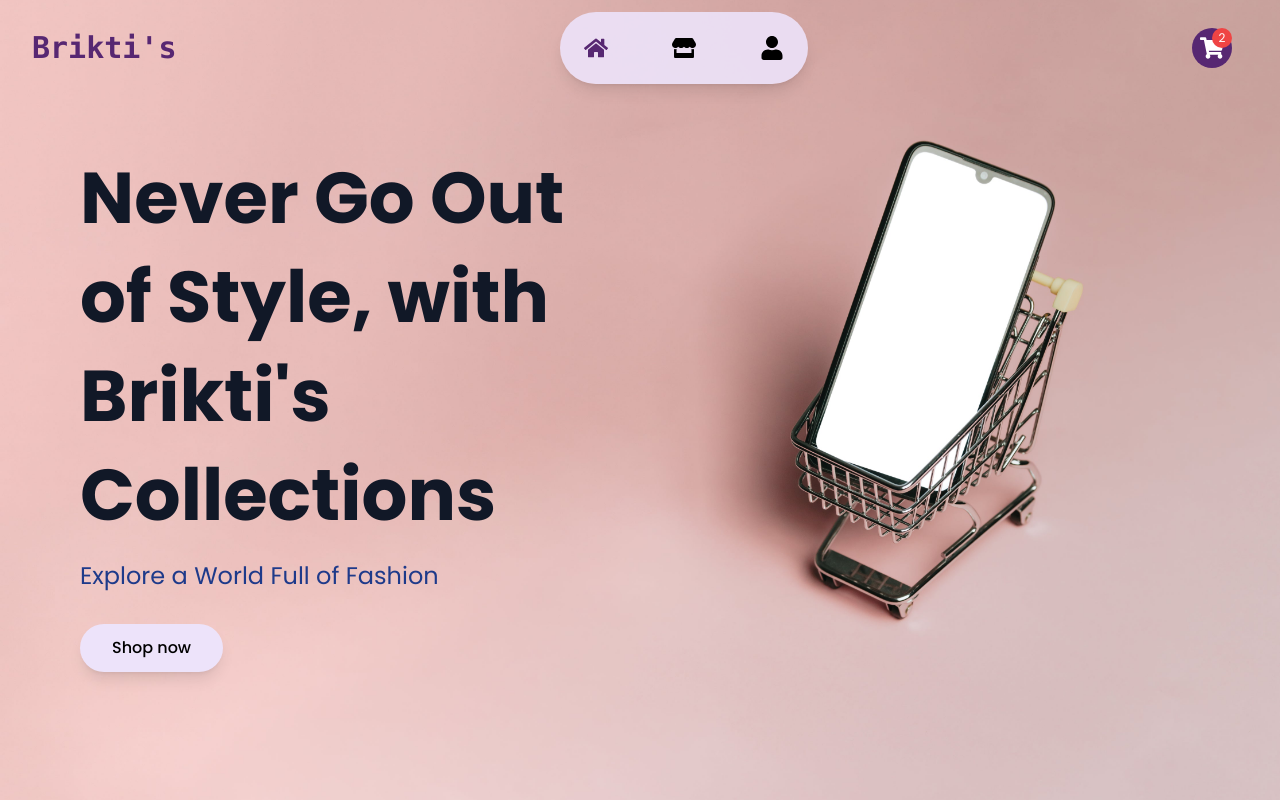
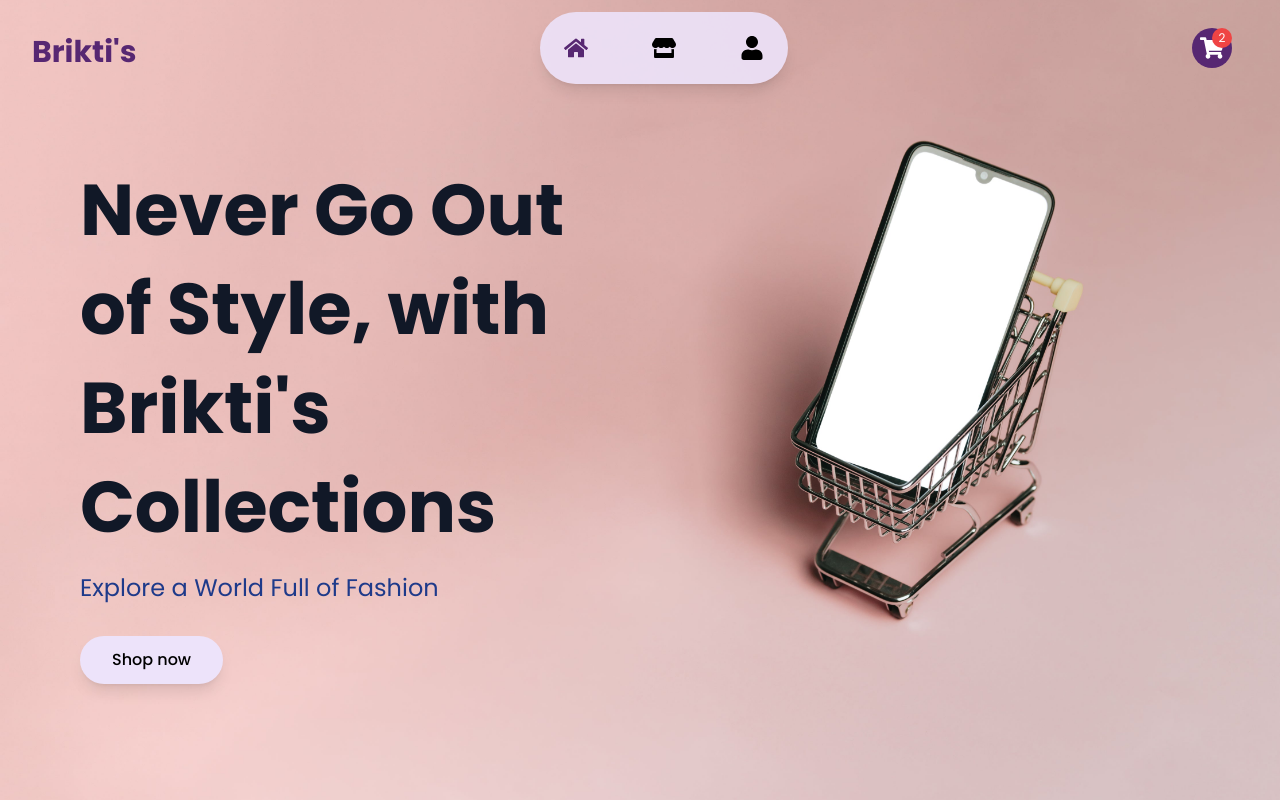
Before and after one commit to yonathanth/ecommerce-br, a Next.js app: page / in a window 1280 px wide. Shown: the top 800 px of the page. Built offline with nearby package versions, Linux system fonts and the light colour scheme.

Commit message:
some changes on the hero and navbar

```diff
--- a/app/NavBar.tsx
+++ b/app/NavBar.tsx
@@ -46,7 +46,7 @@
             {/* Logo */}
             <Link
               href="/"
-              className="text-[#572772] font-mono font-bold text-3xl mx-auto md:mx-0"
+              className="text-[#572772]  font-extrabold mt-2 text-3xl mx-auto md:mx-0"
             >
               Brikti's
             </Link>
--- a/app/components/Hero.tsx
+++ b/app/components/Hero.tsx
@@ -27,7 +27,7 @@
 
         {/* Text Content */}
         <div
-          className={`relative z-10 flex flex-col justify-center h-full px-6 md:px-20 text-center md:text-left items-center md:items-start ${poppins.className}`}
+          className={`relative z-10 md:mt-3 flex flex-col justify-center h-full px-6 md:px-20 text-center md:text-left items-center md:items-start ${poppins.className}`}
         >
           <div className="max-w-lg  pt-5">
             <h1 className="text-5xl lg:text-7xl font-bold text-gray-900 leading-tight lg:leading-snug animate-fadeInUp">
```
